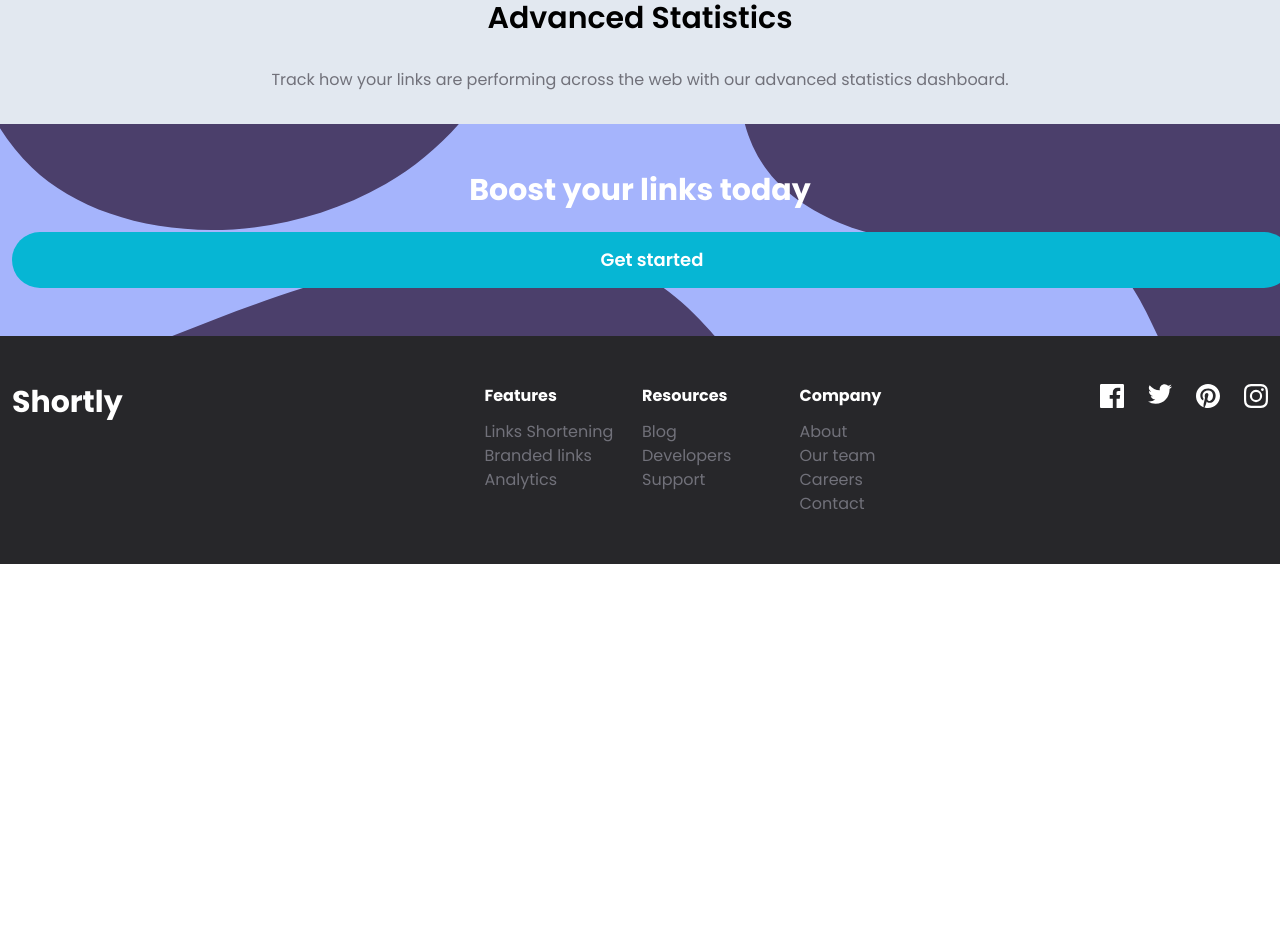
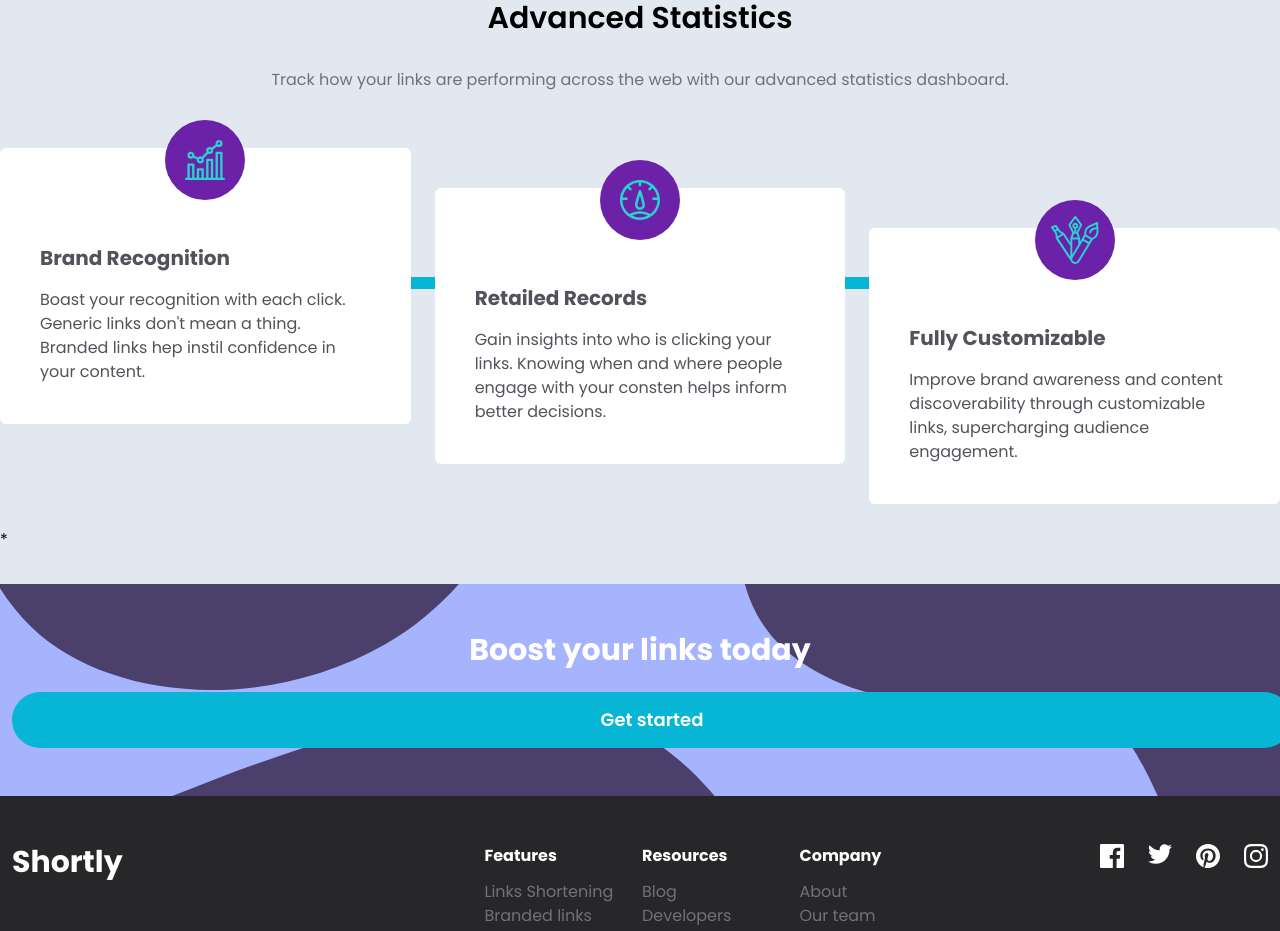
Before and after one commit to r10rivas/url-shortener, a React (Vite) app: page / in a window 1280 px wide. Shown: the part 760-1691 px from the top of the page. Before the commit the page ends 1324 px from the top, so only its background shows below. Built offline with nearby package versions, Linux system fonts and the light colour scheme.

Commit message:
Add section stats

```diff
--- a/src/App.jsx
+++ b/src/App.jsx
@@ -7,6 +7,7 @@ import FormError from "./components/FormError";
 import FormInput from "./components/FormInput";
 import Button from "./components/Button";
 import ListURl from "./components/ListUrl";
+import SectionStats from "./components/SectionStats";
 
 const App = () => {
   const [ loading, setLoading ] = useState(false);
@@ -121,6 +122,8 @@ const App = () => {
           <p className="text-center text-zinc-500 text-base">
             Track how your links are performing across the web with our advanced statistics dashboard.
           </p>
+
+          <SectionStats/>
         </div>
       </div>
 
--- /dev/null
+++ b/src/components/SectionStats.jsx
@@ -0,0 +1,65 @@
+import IconBrandRecognition from "../assets/images/icon-brand-recognition.svg";
+import IconDetailedRecords from "../assets/images/icon-detailed-records.svg";
+import IconFullyCustomizable from "../assets/images/icon-fully-customizable.svg";
+
+const SectionStats  = () => {
+  return (
+    <div className="grid grid-cols-3 gap-3 gap-y-16 lg:gap-6 mt-14 relative after:content-['*'] before:w-3 before:h-4/6 before:bg-cyan-500 before:bottom-1/2 md:before:bottom-2/3 before:left-1/2 before:transform before:translate-y-1/2 before:-translate-x-1/2 before:absolute md:before:w-5/6 md:before:h-3">
+       <div className="col-span-3 md:col-span-1">
+         <div className="p-10 pt-24 relative bg-white rounded-md">
+            <div className="w-16 h-16 left-1/2 transform -translate-x-1/2 bg-purple-800 rounded-full absolute -top-7 flex justify-center items-center lg:w-20 lg:h-20">
+              <img className="" src={IconBrandRecognition} alt="" />
+            </div>
+            <h3 className="mb-4 text-xl text-zinc-600 font-bold">
+              Brand Recognition
+            </h3>
+            <p className="text-zinc-600">
+              Boast your recognition with each click. Generic links don't mean a thing. Branded links hep instil confidence in your content.
+            </p>
+         </div>
+       </div>
+       <div className="col-span-3  md:col-span-1">
+        <div className="p-10 pt-24 bg-white relative rounded-md md:mt-10">
+          <div className="w-16 h-16 left-1/2 transform -translate-x-1/2 bg-purple-800 rounded-full absolute -top-7 flex justify-center items-center lg:w-20 lg:h-20">
+            <img className="" src={IconDetailedRecords} alt="" />
+          </div>
+          <h3 className="mb-4 text-xl text-zinc-600 font-bold">
+            Retailed Records
+          </h3>
+          <p className="text-zinc-600">
+            Gain insights into who is clicking your links. Knowing when and where people engage with your consten helps inform better decisions.
+          </p>
+         </div>
+       </div>
+       <div className="col-span-3  md:col-span-1">
+        <div className="p-10 pt-24 relative bg-white rounded-md md:mt-20">
+            <div className="w-16 h-16 left-1/2 transform -translate-x-1/2 bg-purple-800 rounded-full absolute -top-7 flex justify-center items-center lg:w-20 lg:h-20">
+              <img className="" src={IconFullyCustomizable} alt="" />
+            </div>
+            <h3 className="mb-4 text-xl text-zinc-600 font-bold">
+              Fully Customizable
+            </h3>
+            <p className="text-zinc-600">
+              Improve brand awareness and content discoverability through customizable links, supercharging audience engagement.
+            </p>
+         </div>
+       </div>
+    </div>
+  )
+}
+
+export default SectionStats;
+
+
+{/* <div className="w-full flex justify-between h-64">
+<div className="w-36 pb-8 bg-white relative rounded-md top-10">
+  <h3>Brand Recognition</h3>
+  <p>Boast your recognition with each click. Generic links don't mean a thing. Branded links hep instil confidence in your content.</p>
+</div>
+
+<div className="w-24 h-7 bg-red-700 relative top-20">
+</div>
+
+<div className="w-24 h-7 bg-red-700 relative top-32">
+</div>
+</div> */}
```
